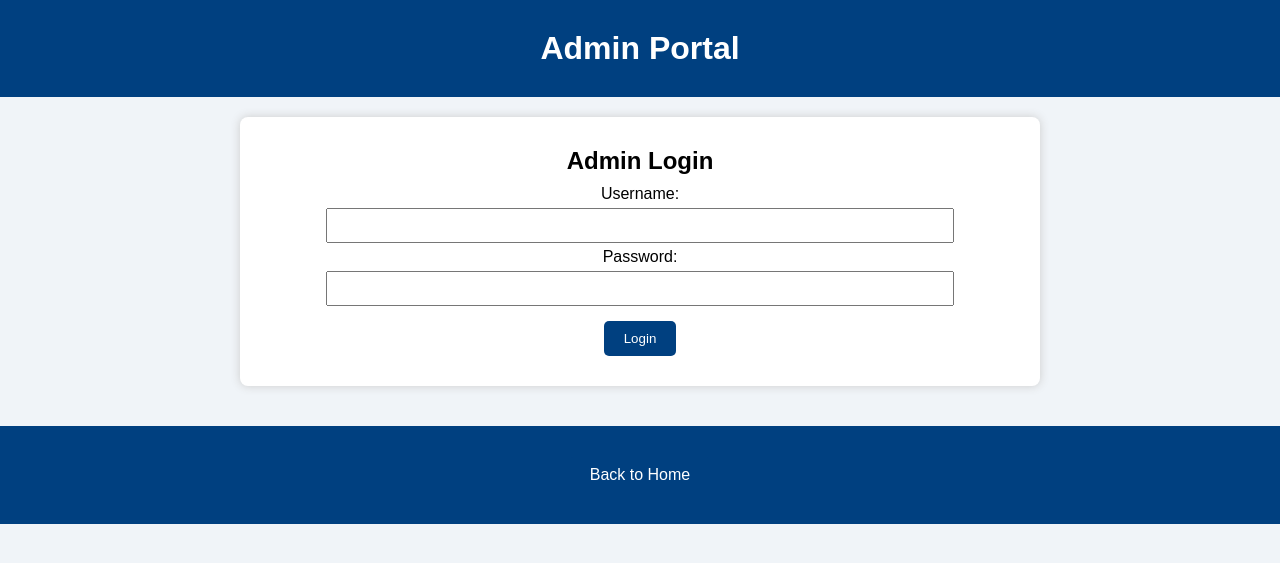
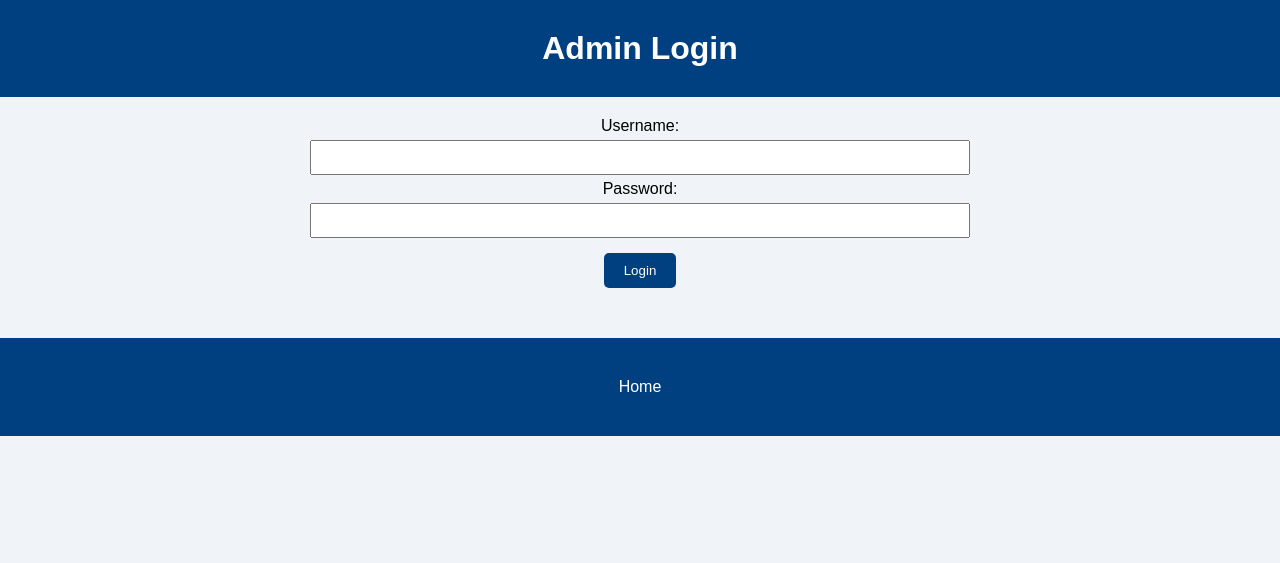
Before and after one commit to saras0110/backend-code, a Flask app: page /admin_login_page in a window 1280 px wide. Shown: the top 563 px of the page. Run offline with Flask 3, Linux system fonts and the light colour scheme.

Commit message:
Update admin_login.html

```diff
--- a/templates/admin_login.html
+++ b/templates/admin_login.html
@@ -7,12 +7,13 @@
 </head>
 <body>
   <header>
-    <h1>Admin Portal</h1>
+    <h1>Admin Login</h1>
   </header>
 
   <main>
-    <section class="card">
-      <h2>Admin Login</h2>
+    {% if msg %}
+      <p style="color:red;">{{ msg }}</p>
+    {% endif %}
     <form action="https://backend-code-qta6.onrender.com/admin_login" method="POST">
       <label>Username:</label><br>
       <input type="text" name="username" required><br>
@@ -20,11 +21,10 @@
       <input type="password" name="password" required><br>
       <button type="submit">Login</button>
     </form>
-    </section>
   </main>
 
   <footer>
-    <a href="index.html">Back to Home</a>
+    <a href="https://backend-code-qta6.onrender.com/">Home</a>
   </footer>
 </body>
 </html>
```
Lines whose indentation alone changed are shown as unchanged.
